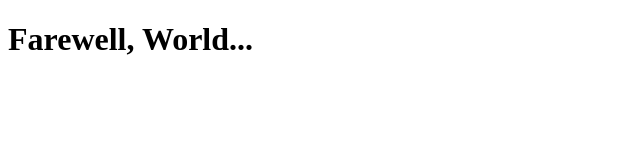
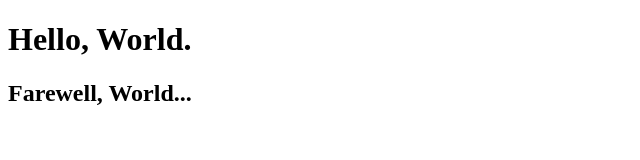
Before and after one commit to macrisconstantine/hello, a plain HTML site: page hello.html in a window 1280 px wide. Shown: the whole page, without its empty margins (0-640 px from the left). Drawn offline with Linux system fonts and the light colour scheme.

Commit message:
Update hello.html

```diff
--- a/hello.html
+++ b/hello.html
@@ -7,6 +7,7 @@
     <title>Document</title>
 </head>
 <body>
-    <h1>Farewell, World...</h1>
+    <h1>Hello, World.</h1>
+    <h2>Farewell, World...</h2>
 </body>
 </html>
```
